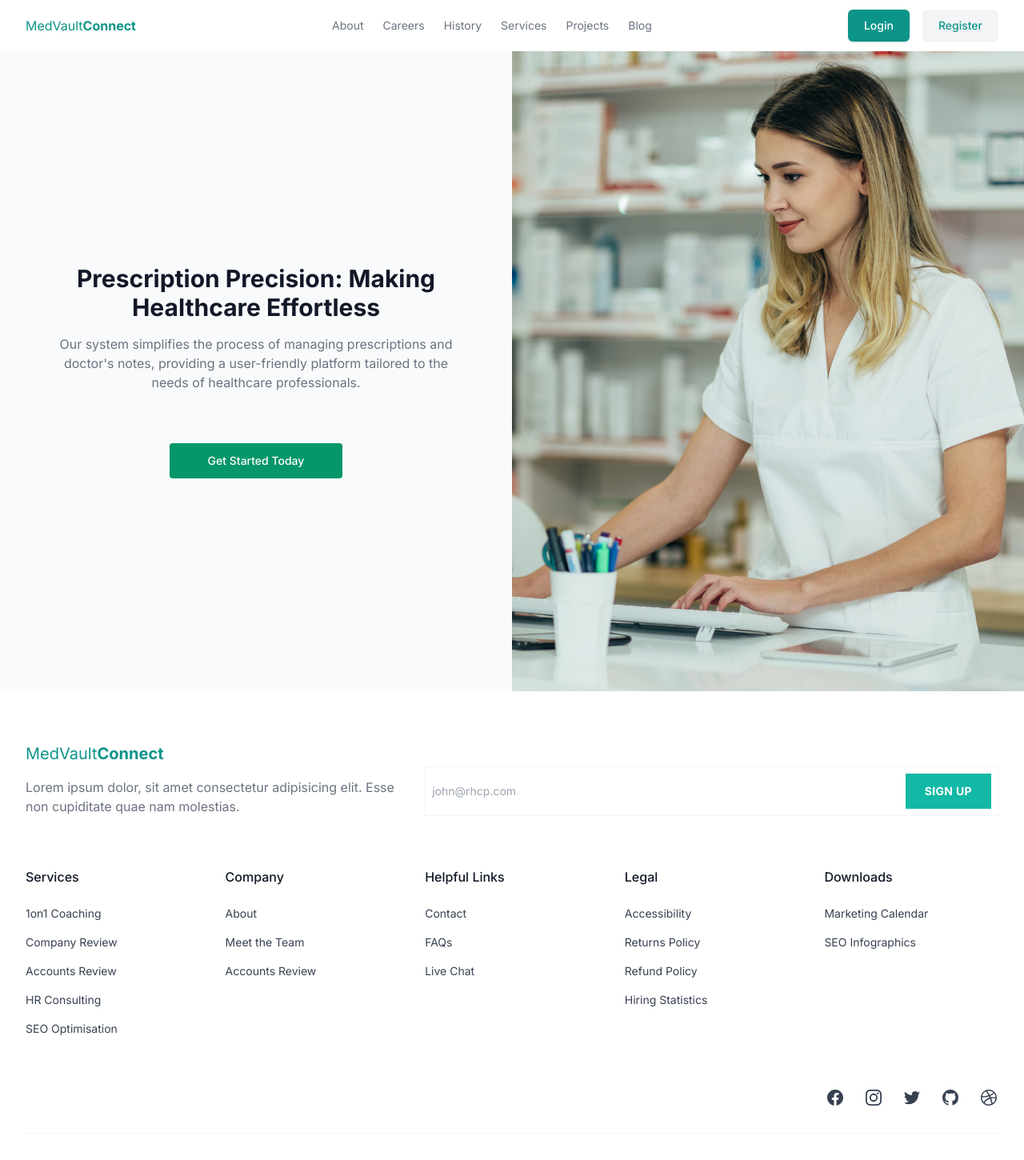
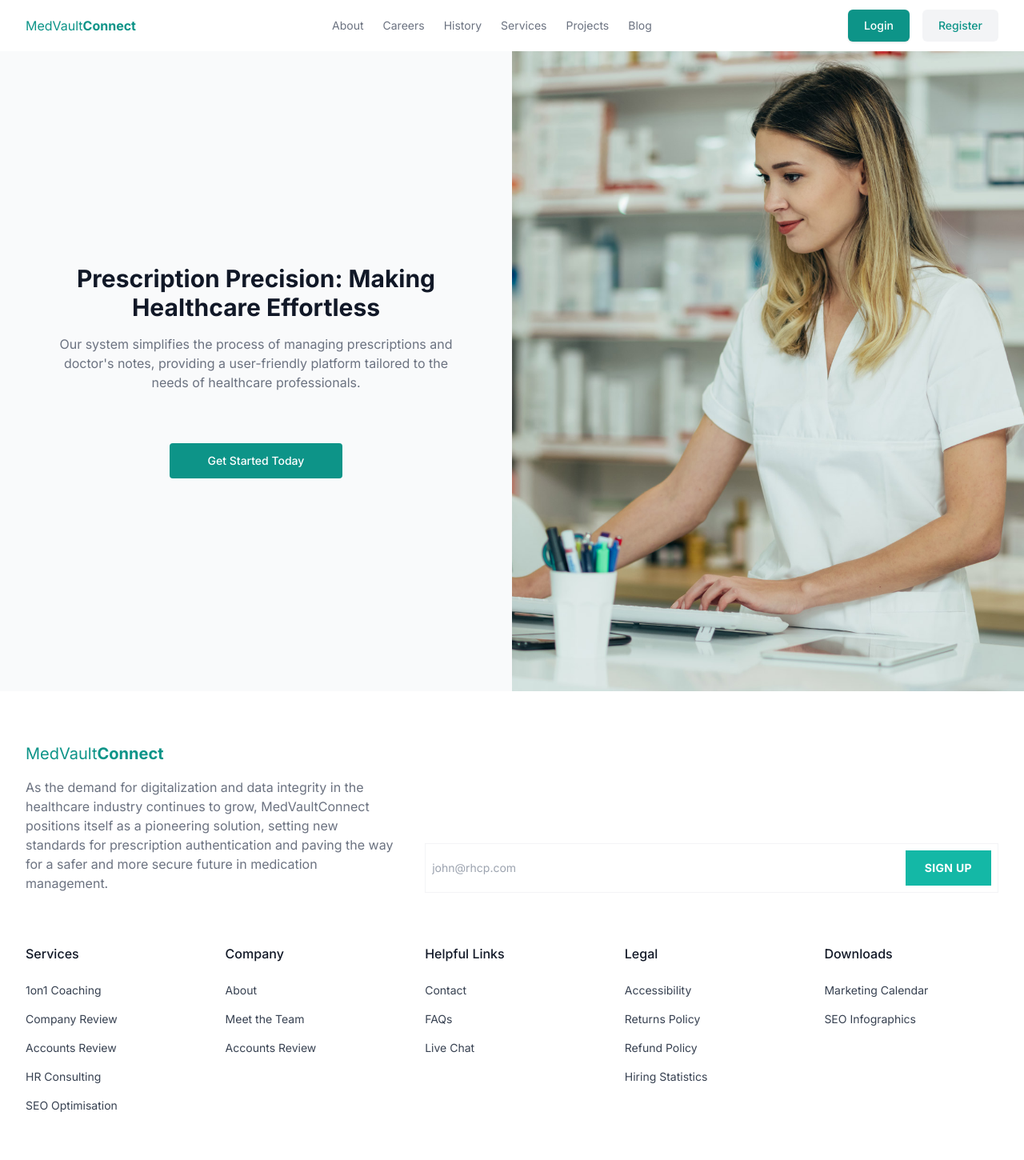
Before and after one commit to Cavista-Hackathon-2024/team_dev_mike, a Next.js app in the folder frontend/: page / in a window 1280 px wide. Shown: the top 1450 px of the page at 80% size. Built offline with nearby package versions, Linux system fonts and the light colour scheme.

Commit message:
ui cleanup and adding content

```diff
--- a/frontend/src/app/(web)/_components/Footer.js
+++ b/frontend/src/app/(web)/_components/Footer.js
@@ -15,8 +15,11 @@ const Footer = () => {
                 </div>
 
                 <p className="mt-4 text-gray-500">
-                  Lorem ipsum dolor, sit amet consectetur adipisicing elit. Esse
-                  non cupiditate quae nam molestias.
+                As the demand for digitalization and data
+                integrity in the healthcare industry continues to grow,
+                MedVaultConnect positions itself as a pioneering solution,
+                setting new standards for prescription authentication and paving
+                the way for a safer and more secure future in medication management.
                 </p>
               </div>
             </div>
@@ -312,7 +315,7 @@ const Footer = () => {
         <div class="mt-8 border-t border-gray-100 pt-8">
           <div class="sm:flex sm:justify-between">
             <p class="text-xs text-gray-500">
-              &copy; 2022. Company Name. All rights reserved.
+              &copy; 2024. Company Name. All rights reserved.
             </p>
 
             <ul className="mt-8 flex flex-wrap justify-start gap-4 text-xs sm:mt-0 lg:justify-end">
--- a/frontend/src/app/page.js
+++ b/frontend/src/app/page.js
@@ -19,7 +19,7 @@ export default function Home() {
           <div className="mt-8 md:mt-16">
             <a
               href="#"
-              className="inline-block rounded bg-emerald-600 px-12 py-3 text-sm font-medium text-white transition hover:bg-emerald-700 focus:outline-none focus:ring focus:ring-yellow-400"
+              className="inline-block rounded bg-teal-600 px-12 py-3 text-sm font-medium text-white transition hover:bg-teal-700 focus:outline-none focus:ring focus:ring-[#26302b]"
             >
               Get Started Today
             </a>
```
